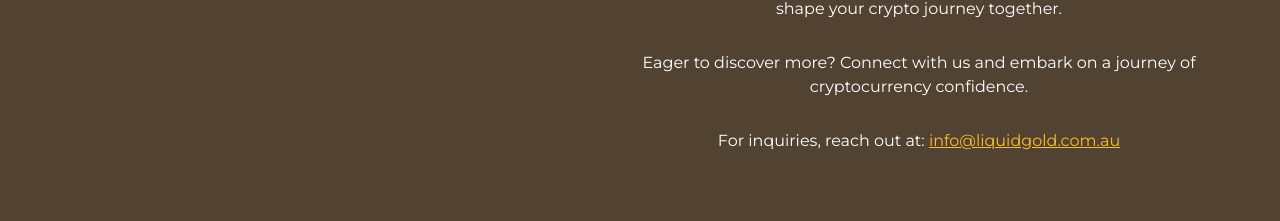
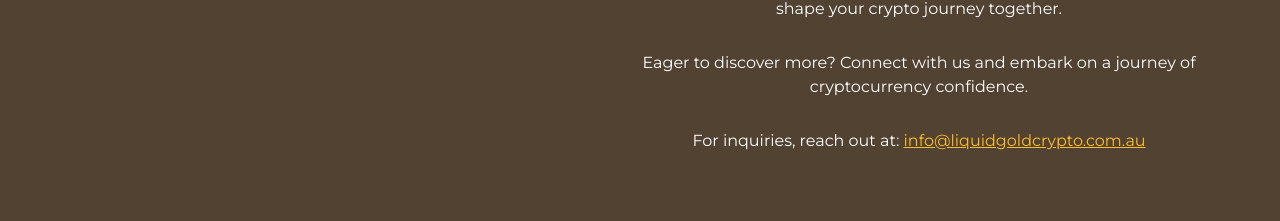
Before and after one commit to rob-blasetti/rob-blasetti.github.io, a React (Create React App) app: page / in a window 1280 px wide. Shown: the part 2154-2375 px from the top of the page. Built offline with nearby package versions, Linux system fonts and the light colour scheme; no server answers.

Commit message:
update email address

```diff
--- a/src/components/Consultancy.js
+++ b/src/components/Consultancy.js
@@ -24,7 +24,7 @@ const Consultancy = () => (
             <p>Engage with us and take the first step toward mastering the realm of digital assets. Every collaboration is underpinned by our commitment to clarity, transparency, and the highest standards of professionalism.</p>
             <p>Liquid Gold Consulting isn't just a service; it's a partnership dedicated to empowering you in the world of digital currencies. Join us, and let's shape your crypto journey together.</p>
             <p className="text-center">Eager to discover more? Connect with us and embark on a journey of cryptocurrency confidence.</p>
-            <p className="text-center">For inquiries, reach out at: <a href="mailto:info@liquidgold.com.au">info@liquidgold.com.au</a></p>
+            <p className="text-center">For inquiries, reach out at: <a href="mailto:info@liquidgoldcrypto.com.au">info@liquidgoldcrypto.com.au</a></p>
         </div>
     </Container>
   </div>
--- a/src/components/ContactUs.js
+++ b/src/components/ContactUs.js
@@ -9,7 +9,7 @@ const ContactUs = () => (
           <p className="text-center mb-4">
             We would love to hear from you! Whether you have a question, feedback, or just want to say hello, feel free to reach out.
           </p>
-          <p className="text-center">Email: <a href="mailto:info@liquidgold.com">info@liquidgoldcrypto.com.au</a></p>
+          <p className="text-center">Email: <a href="mailto:info@liquidgoldcrypto.com">info@liquidgoldcrypto.com.au</a></p>
         </Col>
       </Row>
     </Container>
```
